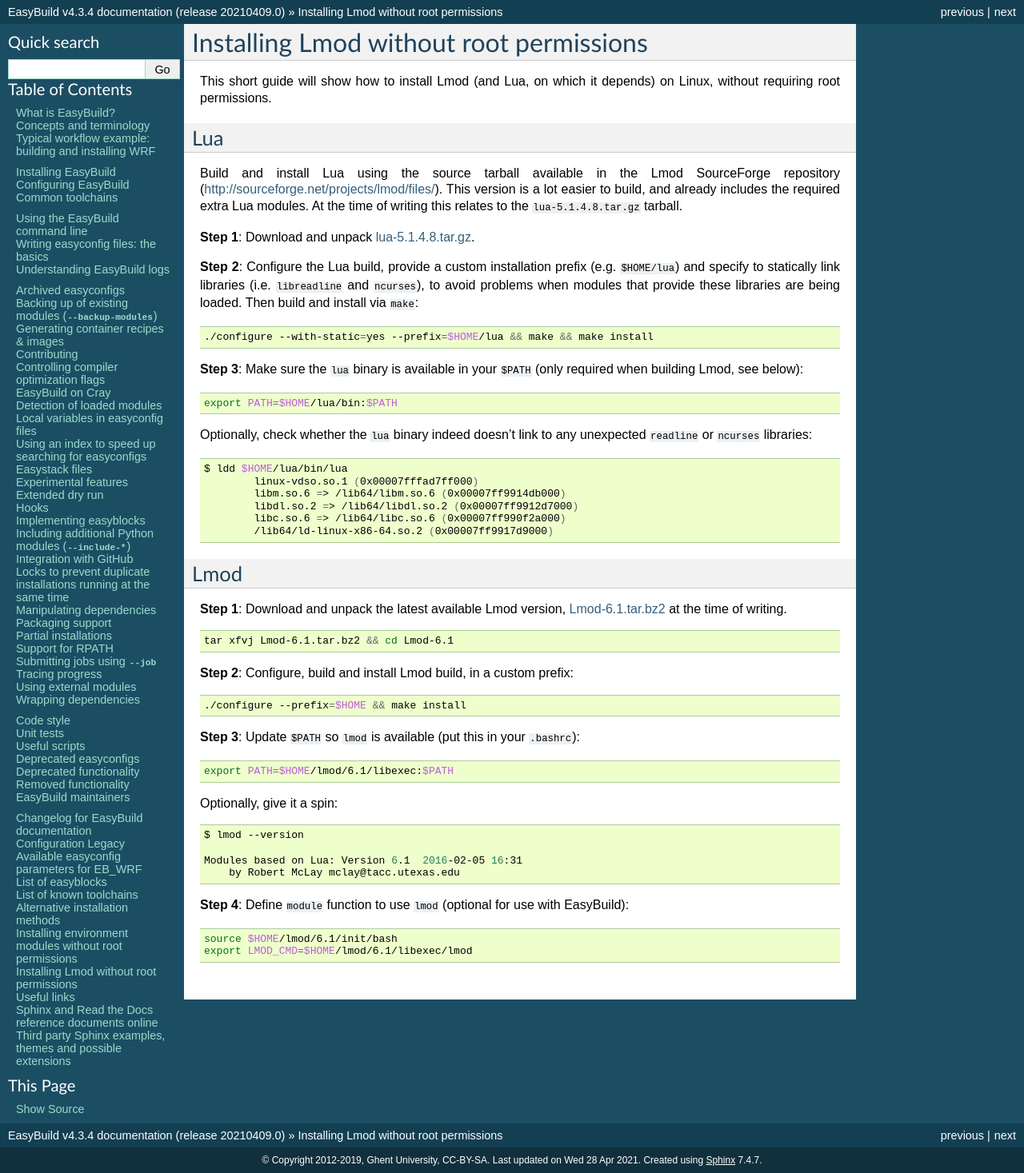
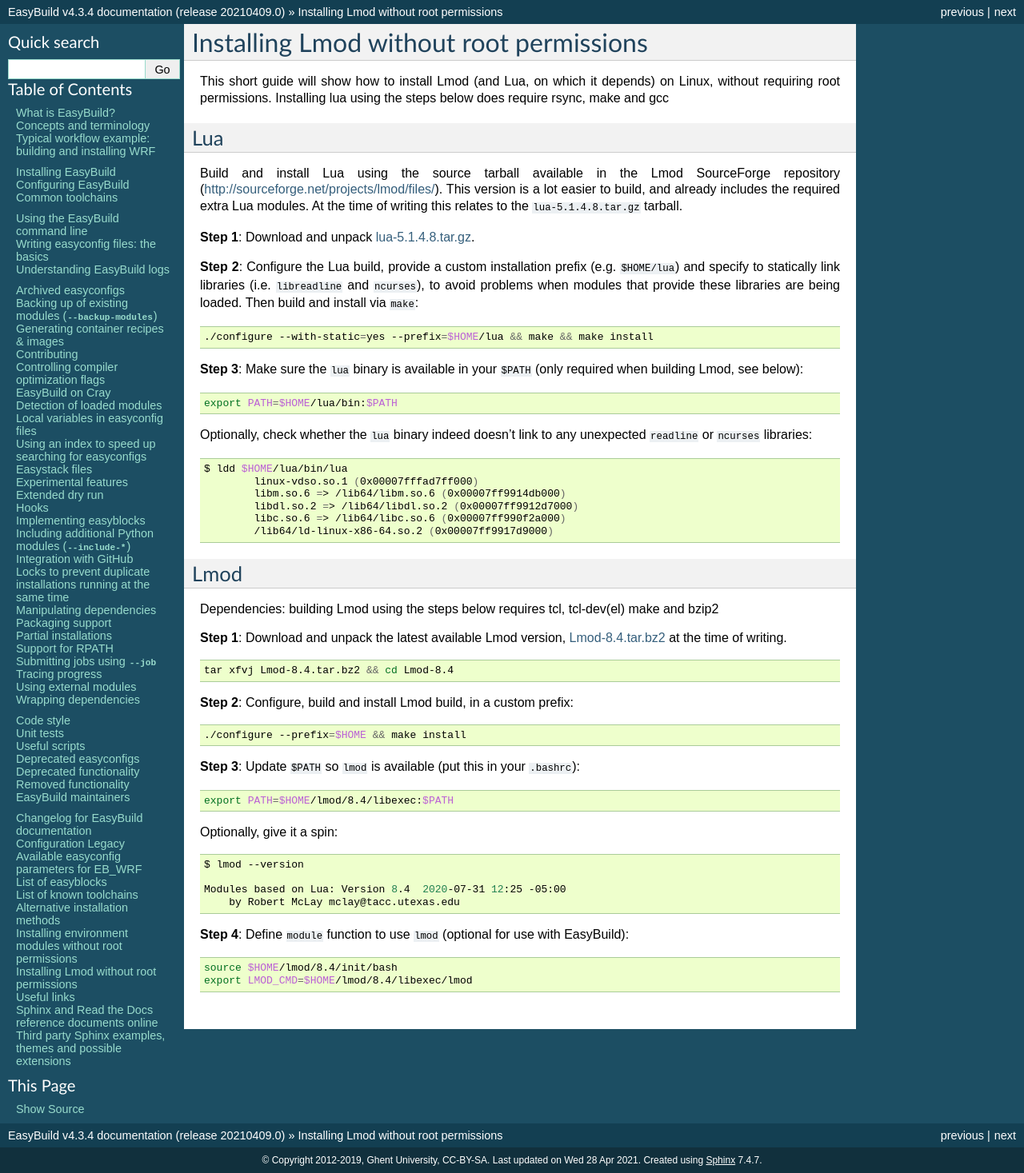
Before and after one commit to easybuilders/easybuild, a Sphinx documentation site: the page built from docs/Installing-Lmod-without-root-permissions.rst, in a window 1280 px wide. Shown: the whole page at 80% size. Built offline with Sphinx 7.4.7, drawn with Linux system fonts in a browser that asks for light colours; pages that are not in the unit, such as notebooks, are missing from menus.

Commit message:
Update Installing-Lmod-without-root-permissions.rst
updated instructions to work for lmod 8.4

bumped because the current instructions don't work for bootstrap:

`easybuild.tools.build_log.EasyBuildError: 'EasyBuild requires Lmod >= v6.5.1, found v6.1`

```diff
--- a/docs/Installing-Lmod-without-root-permissions.rst
+++ b/docs/Installing-Lmod-without-root-permissions.rst
@@ -6,6 +6,7 @@
 
 This short guide will show how to install Lmod (and Lua, on which it
 depends) on Linux, without requiring root permissions.
+Installing lua using the steps below does require rsync, make and gcc
 
 Lua
 ~~~
@@ -50,12 +51,14 @@
 Lmod
 ~~~~
 
+Dependencies: building Lmod using the steps below requires tcl, tcl-dev(el) make and bzip2
+
 **Step 1**: Download and unpack the latest available Lmod version,
-`Lmod-6.1.tar.bz2`_ at the time of writing.
+`Lmod-8.4.tar.bz2`_ at the time of writing.
 
 .. code:: bash
 
-    tar xfvj Lmod-6.1.tar.bz2 && cd Lmod-6.1
+    tar xfvj Lmod-8.4.tar.bz2 && cd Lmod-8.4
 
 **Step 2**: Configure, build and install Lmod build, in a custom prefix:
 
@@ -68,7 +71,7 @@
 
 .. code:: bash
 
-    export PATH=$HOME/lmod/6.1/libexec:$PATH
+    export PATH=$HOME/lmod/8.4/libexec:$PATH
 
 Optionally, give it a spin:
 
@@ -76,7 +79,7 @@
 
     $ lmod --version
 
-    Modules based on Lua: Version 6.1  2016-02-05 16:31
+    Modules based on Lua: Version 8.4  2020-07-31 12:25 -05:00
         by Robert McLay mclay@tacc.utexas.edu
 
 **Step 4**: Define ``module`` function to use ``lmod`` (optional for use
@@ -84,9 +87,9 @@
 
 .. code:: bash
 
-    source $HOME/lmod/6.1/init/bash
-    export LMOD_CMD=$HOME/lmod/6.1/libexec/lmod
+    source $HOME/lmod/8.4/init/bash
+    export LMOD_CMD=$HOME/lmod/8.4/libexec/lmod
 
 .. _`http://sourceforge.net/projects/lmod/files/`: http://sourceforge.net/projects/lmod/files/
-.. _lua-5.1.4.8.tar.gz: http://sourceforge.net/projects/lmod/files/lua-5.1.4.8.tar.gz/download
-.. _Lmod-6.1.tar.bz2: http://sourceforge.net/projects/lmod/files/Lmod-6.1.tar.bz2/download
+.. _lua-5.1.4.8.tar.gz: https://sourceforge.net/projects/lmod/files/lua-5.1.4.8.tar.gz/download
+.. _Lmod-8.4.tar.bz2: https://sourceforge.net/projects/lmod/files/Lmod-8.4.tar.bz2/download
```
